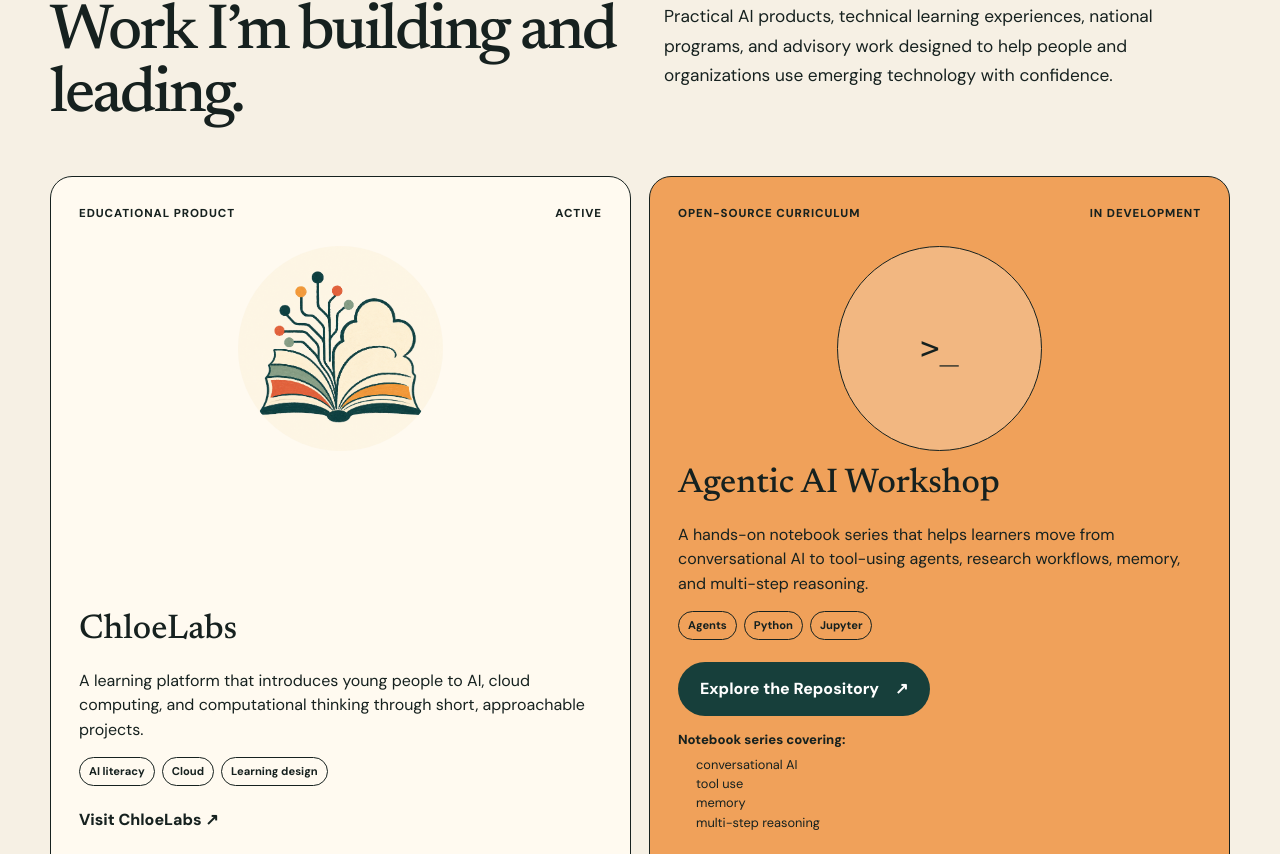
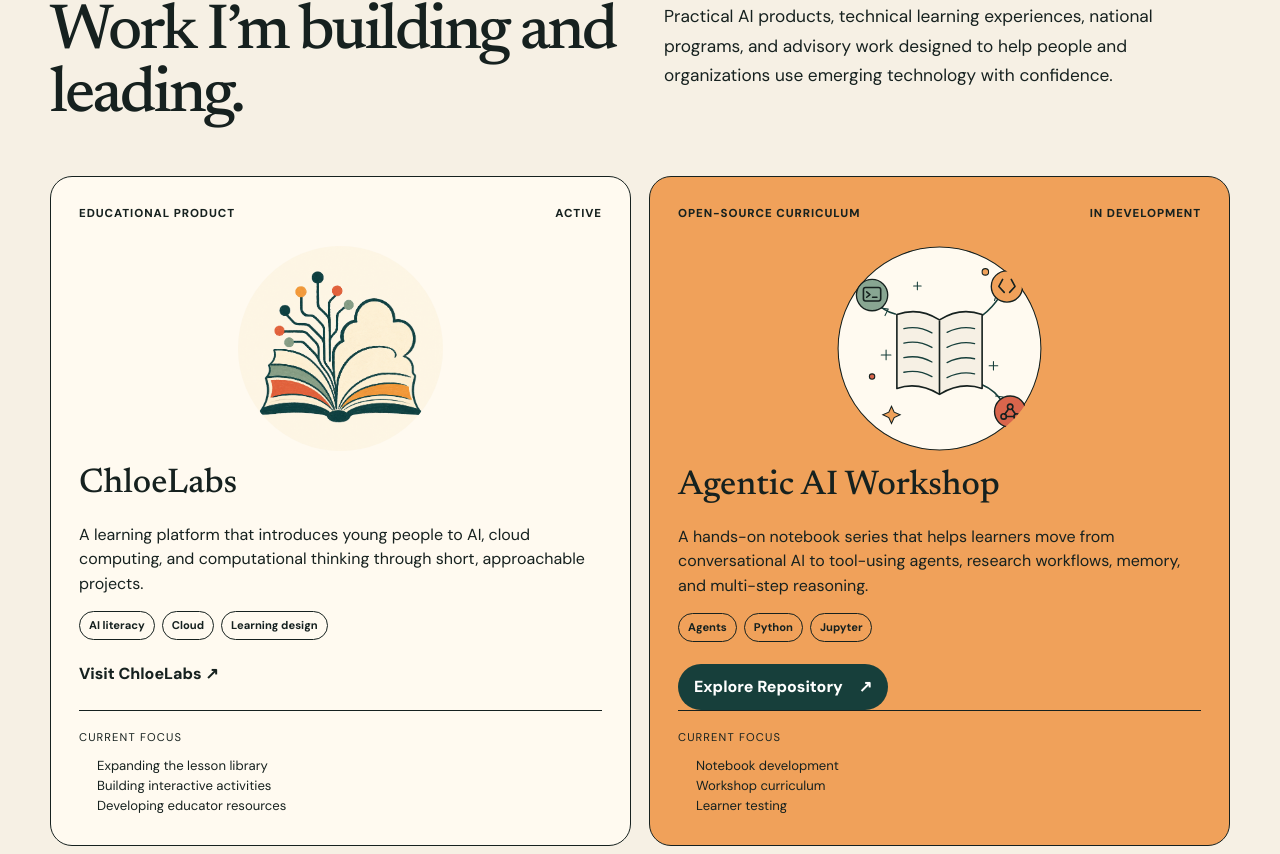
Before and after one commit to amanda-tan/personal-site, a Next.js app: page / in a window 1280 px wide. Shown: the part 1026-1880 px from the top of the page. Built offline with nearby package versions, Linux system fonts and the light colour scheme.

Commit message:
fixed cards

```diff
--- a/app/globals.css
+++ b/app/globals.css
@@ -162,10 +162,8 @@
 .project-card p { line-height: 1.55; }
 .project-card > a { font-weight: 800; margin-top: 22px; }
 .project-card > .project-primary-cta { align-self: flex-start; color: white; }
-.project-secondary-detail { margin-top: 14px; }
-.project-secondary-detail p { font-size: 0.82rem; font-weight: 800; margin: 0 0 5px; }
-.project-secondary-detail ul { line-height: 1.5; margin: 0; padding-left: 18px; }
-.project-secondary-detail li { font-size: 0.8rem; }
+.agentic-card > .project-primary-cta { padding: 11px 16px; }
+.agentic-card .project-focus { margin-top: 0; }
 .tag-list { display: flex; flex-wrap: wrap; gap: 7px; list-style: none; margin: 14px 0 0; padding: 0; }
 .tag-list li { border: 1px solid currentColor; border-radius: 999px; font-size: 0.7rem; font-weight: 700; padding: 5px 9px; }
 .project-focus { border-top: 1px solid currentColor; margin-top: 24px; padding-top: 18px; }
--- a/app/page.tsx
+++ b/app/page.tsx
@@ -6,7 +6,7 @@
 export default function Home() {
   const { profile, projects, now } = siteContent;
   const nowIcons = ["▤", ">_", "✦"];
-  const projectSymbols = [">_", "◎", "↗"];
+  const projectSymbols = ["◎", "↗"];
 
   return (
     <main>
@@ -79,7 +79,12 @@
         </div>
         <div className="project-grid">
           {projects.map((project, index) => (
-            <article className={`project-card card-${index + 1}`} key={project.title}>
+            <article
+              className={`project-card card-${index + 1}${
+                index === 1 ? " agentic-card" : ""
+              }`}
+              key={project.title}
+            >
               <div className="card-topline">
                 <span>{project.kind}</span>
                 <span>{project.status}</span>
@@ -93,9 +98,18 @@
                   height={380}
                 />
               )}
-              {index > 0 && (
+              {index === 1 && (
+                <Image
+                  className="card-illustration"
+                  src="/images/agentic-ai-workshop.svg"
+                  alt="An open notebook connected to AI tool nodes in a workflow"
+                  width={380}
+                  height={380}
+                />
+              )}
+              {index > 1 && (
                 <div className="card-symbol" aria-hidden="true">
-                  {projectSymbols[index - 1]}
+                  {projectSymbols[index - 2]}
                 </div>
               )}
               <h3>{project.title}</h3>
@@ -106,7 +120,7 @@
               {"href" in project && (
                 <a
                   className={
-                    "notebookCoverage" in project
+                    index === 1
                       ? "button button-primary project-primary-cta"
                       : undefined
                   }
@@ -117,16 +131,6 @@
                 >
                   {project.linkLabel} <Arrow />
                 </a>
-              )}
-              {"notebookCoverage" in project && (
-                <div className="project-secondary-detail">
-                  <p>Notebook series covering:</p>
-                  <ul>
-                    {project.notebookCoverage.map((item) => (
-                      <li key={item}>{item}</li>
-                    ))}
-                  </ul>
-                </div>
               )}
               <footer className="project-focus">
                 <h4>Current Focus</h4>
--- a/app/site-content.ts
+++ b/app/site-content.ts
@@ -38,13 +38,7 @@
         "A hands-on notebook series that helps learners move from conversational AI to tool-using agents, research workflows, memory, and multi-step reasoning.",
       tags: ["Agents", "Python", "Jupyter"],
       href: "https://github.com/ms-cc-org/AGENTIC-AI-Workshop",
-      linkLabel: "Explore the Repository",
-      notebookCoverage: [
-        "conversational AI",
-        "tool use",
-        "memory",
-        "multi-step reasoning",
-      ],
+      linkLabel: "Explore Repository",
       focus: [
         "Notebook development",
         "Workshop curriculum",
```
Also changed, not shown: public/images/agentic-ai-workshop.svg (added).
